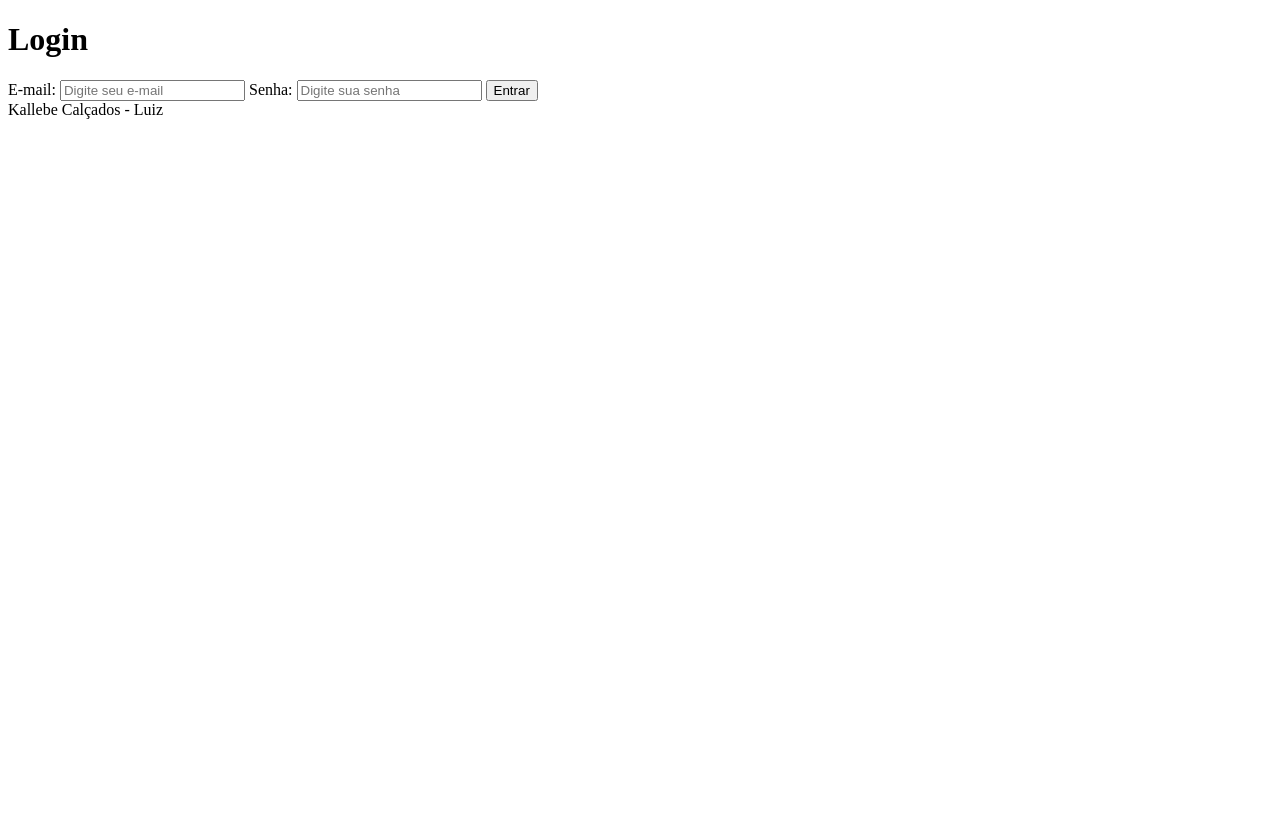
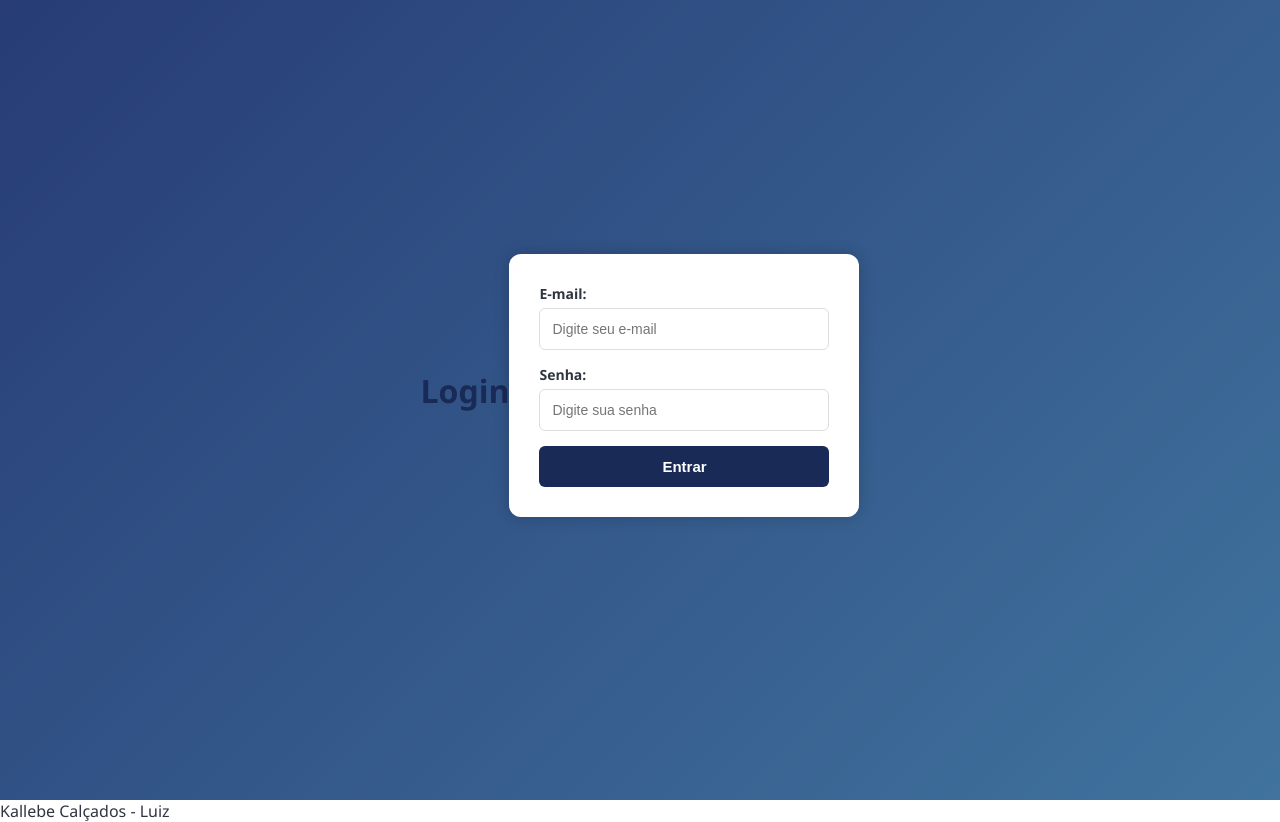
Before and after one commit to Luizx0/sistema-de-estoque, a plain HTML site: page Front-end/index.html in a window 1280 px wide. Before the commit the page ends 800 px from the top, so only its background shows below. Drawn offline with Linux system fonts and the light colour scheme.

Commit message:
style.css commit

```diff
--- a/Front-end/index.html
+++ b/Front-end/index.html
@@ -4,7 +4,7 @@
     <meta charset="UTF-8">
     <meta name="viewport" content="width=device-width, initial-scale=1.0">
     <title>KallebeCalçados stock's</title>
-    <link rel="stylesheet" href="syle.css">
+    <link rel="stylesheet" href="style.css">
 </head>
 <body>
 
--- a/Front-end/style.css
+++ b/Front-end/style.css
@@ -7,7 +7,7 @@
 
 body {
     font-family: 'Segoe UI', Tahoma, Geneva, Verdana, sans-serif;
-    background-color: #f5f6fa;
+    background-color: #ffffff;
     color: #2f3640;
 }
 
@@ -118,7 +118,7 @@ tr:hover {
 
 /* Formulário */
 form {
-    background-color: white;
+    background-color: rgba(255, 255, 255, 0.758);
     padding: 25px;
     border-radius: 12px;
     width: 100%;
```
